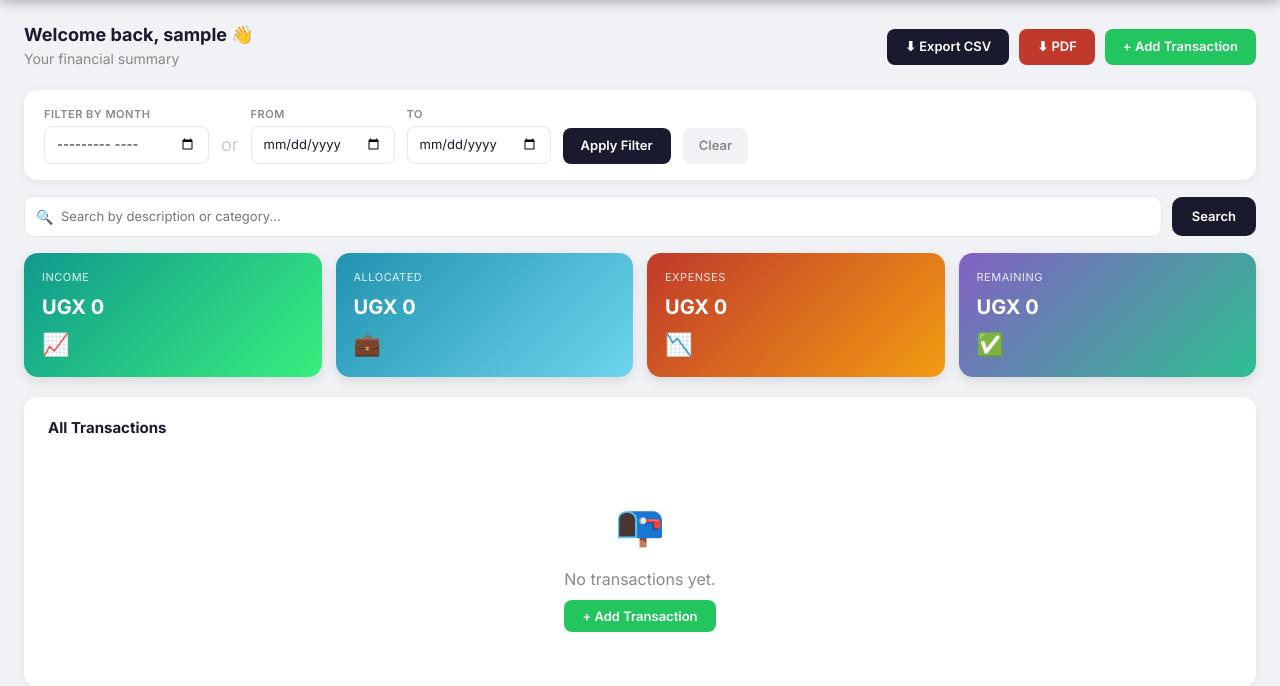
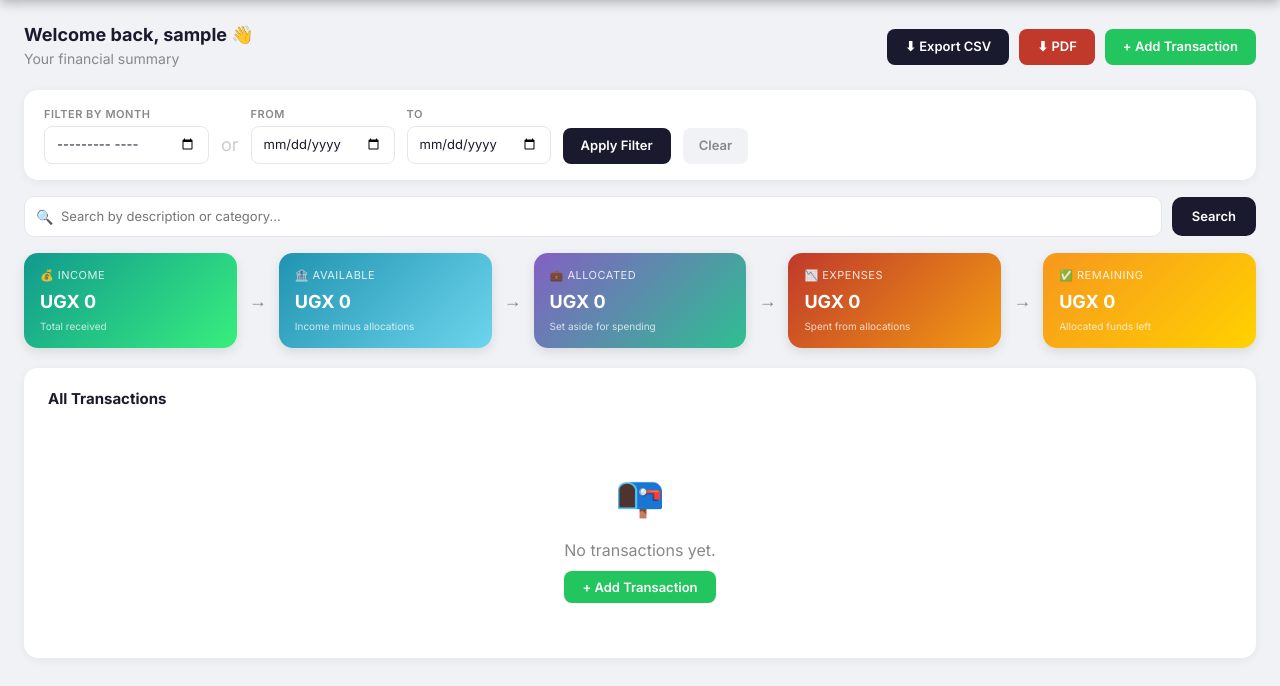
Before and after one commit to Emma-Ssali/fetracker, a Django app: page /dashboard/ in a window 1280 px wide. Shown: the part 57-743 px from the top of the page. Run offline with Django 5.2, Linux system fonts and the light colour scheme; the visitor is signed in with stand-in values (Sample User, id 1); data that the repository does not hold is empty; some libraries are stand-ins or nearby versions.

Commit message:
Flow now starts from Income

```diff
--- a/tracker/templates/tracker/dashboard.html
+++ b/tracker/templates/tracker/dashboard.html
@@ -137,36 +137,98 @@
 </div>
 {% endif %}
 
-<!-- Summary Cards -->
-<div style="display:grid; grid-template-columns:repeat(4,1fr); gap:14px; margin-bottom:20px;">
+<!-- Summary Cards — money flow -->
+<div style="display:flex; gap:12px; margin-bottom:20px; flex-wrap:nowrap;">
 
-    <div style="background:linear-gradient(135deg,#11998e,#38ef7d); border-radius:14px;
-                padding:16px 18px; color:white; box-shadow:0 4px 12px rgba(0,0,0,0.1);">
-        <div style="font-size:11px; opacity:0.85; text-transform:uppercase; letter-spacing:0.5px; margin-bottom:6px;">Income</div>
-        <div style="font-size:20px; font-weight:700;" id="income-val">UGX {{ total_income|floatformat:0 }}</div>
-        <div style="font-size:22px; margin-top:6px;">📈</div>
+    <!-- 1. Total Income -->
+    <div style="flex:1; background:linear-gradient(135deg,#11998e,#38ef7d);
+                border-radius:14px; padding:14px 16px; color:white;
+                box-shadow:0 4px 12px rgba(0,0,0,0.1);">
+        <div style="font-size:11px; opacity:0.85; text-transform:uppercase;
+                    letter-spacing:0.5px; margin-bottom:4px;">💰 Income</div>
+        <div style="font-size:18px; font-weight:700;" id="income-val">
+            UGX {{ total_income|floatformat:0 }}
+        </div>
+        <div style="font-size:10px; opacity:0.75; margin-top:4px;">
+            Total received
+        </div>
     </div>
 
-    <div style="background:linear-gradient(135deg,#2193b0,#6dd5ed); border-radius:14px;
-                padding:16px 18px; color:white; box-shadow:0 4px 12px rgba(0,0,0,0.1);">
-        <div style="font-size:11px; opacity:0.85; text-transform:uppercase; letter-spacing:0.5px; margin-bottom:6px;">Allocated</div>
-        <div style="font-size:20px; font-weight:700;" id="allocated-val">UGX {{ total_allocated|floatformat:0 }}</div>
-        <div style="font-size:22px; margin-top:6px;">💼</div>
+    <!-- Arrow -->
+    <div style="display:flex; align-items:center; color:#888; font-size:18px;">→</div>
+
+    <!-- 2. Available Income -->
+    <div style="flex:1; background:linear-gradient(135deg,#2193b0,#6dd5ed);
+                border-radius:14px; padding:14px 16px; color:white;
+                box-shadow:0 4px 12px rgba(0,0,0,0.1);">
+        <div style="font-size:11px; opacity:0.85; text-transform:uppercase;
+                    letter-spacing:0.5px; margin-bottom:4px;">🏦 Available</div>
+        <div style="font-size:18px; font-weight:700;" id="available-val">
+            UGX {{ available_income|floatformat:0 }}
+        </div>
+        <div style="font-size:10px; opacity:0.75; margin-top:4px;">
+            Income minus allocations
+        </div>
+        {% if available_income < 0 %}
+        <div style="font-size:10px; margin-top:2px;">⚠️ Over-allocated!</div>
+        {% endif %}
     </div>
 
-    <div style="background:linear-gradient(135deg,#c0392b,#f39c12); border-radius:14px;
-                padding:16px 18px; color:white; box-shadow:0 4px 12px rgba(0,0,0,0.1);">
-        <div style="font-size:11px; opacity:0.85; text-transform:uppercase; letter-spacing:0.5px; margin-bottom:6px;">Expenses</div>
-        <div style="font-size:20px; font-weight:700;" id="expenses-val">UGX {{ total_expenses|floatformat:0 }}</div>
-        <div style="font-size:22px; margin-top:6px;">📉</div>
+    <!-- Arrow -->
+    <div style="display:flex; align-items:center; color:#888; font-size:18px;">→</div>
+
+    <!-- 3. Allocated Funds -->
+    <div style="flex:1; background:linear-gradient(135deg,#8360c3,#2ebf91);
+                border-radius:14px; padding:14px 16px; color:white;
+                box-shadow:0 4px 12px rgba(0,0,0,0.1);">
+        <div style="font-size:11px; opacity:0.85; text-transform:uppercase;
+                    letter-spacing:0.5px; margin-bottom:4px;">💼 Allocated</div>
+        <div style="font-size:18px; font-weight:700;" id="allocated-val">
+            UGX {{ total_allocated|floatformat:0 }}
+        </div>
+        <div style="font-size:10px; opacity:0.75; margin-top:4px;">
+            Set aside for spending
+        </div>
     </div>
 
-    <div style="background:{% if remaining_allocated >= 0 %}linear-gradient(135deg,#8360c3,#2ebf91){% else %}linear-gradient(135deg,#f7971e,#ffd200){% endif %};
-                border-radius:14px; padding:16px 18px; color:white; box-shadow:0 4px 12px rgba(0,0,0,0.1);">
-        <div style="font-size:11px; opacity:0.85; text-transform:uppercase; letter-spacing:0.5px; margin-bottom:6px;">Remaining</div>
-        <div style="font-size:20px; font-weight:700;" id="remaining-val">UGX {{ remaining_allocated|floatformat:0 }}</div>
-        <div style="font-size:22px; margin-top:6px;">{% if remaining_allocated >= 0 %}✅{% else %}⚠️{% endif %}</div>
-        {% if remaining_allocated < 0 %}<div style="font-size:10px; opacity:0.9; margin-top:4px;">Over budget!</div>{% endif %}
+    <!-- Arrow -->
+    <div style="display:flex; align-items:center; color:#888; font-size:18px;">→</div>
+
+    <!-- 4. Expenses -->
+    <div style="flex:1; background:linear-gradient(135deg,#c0392b,#f39c12);
+                border-radius:14px; padding:14px 16px; color:white;
+                box-shadow:0 4px 12px rgba(0,0,0,0.1);">
+        <div style="font-size:11px; opacity:0.85; text-transform:uppercase;
+                    letter-spacing:0.5px; margin-bottom:4px;">📉 Expenses</div>
+        <div style="font-size:18px; font-weight:700;" id="expenses-val">
+            UGX {{ total_expenses|floatformat:0 }}
+        </div>
+        <div style="font-size:10px; opacity:0.75; margin-top:4px;">
+            Spent from allocations
+        </div>
+    </div>
+
+    <!-- Arrow -->
+    <div style="display:flex; align-items:center; color:#888; font-size:18px;">→</div>
+
+    <!-- 5. Remaining Allocated -->
+    <div style="flex:1; border-radius:14px; padding:14px 16px; color:white;
+                box-shadow:0 4px 12px rgba(0,0,0,0.1);
+                background:{% if remaining_allocated >= 0 %}linear-gradient(135deg,#f7971e,#ffd200){% else %}linear-gradient(135deg,#c0392b,#e74c3c){% endif %};">
+        <div style="font-size:11px; opacity:0.85; text-transform:uppercase;
+                    letter-spacing:0.5px; margin-bottom:4px;">
+            {% if remaining_allocated >= 0 %}✅{% else %}⚠️{% endif %} Remaining
+        </div>
+        <div style="font-size:18px; font-weight:700;" id="remaining-val">
+            UGX {{ remaining_allocated|floatformat:0 }}
+        </div>
+        <div style="font-size:10px; opacity:0.75; margin-top:4px;">
+            {% if remaining_allocated >= 0 %}
+                Allocated funds left
+            {% else %}
+                Over budget!
+            {% endif %}
+        </div>
     </div>
 
 </div>
@@ -389,6 +451,7 @@
 
     const counters = [
         { id:"income-val",    val:{{ total_income }} },
+        { id: "available-val", val: {{ available_income }} },
         { id:"allocated-val", val:{{ total_allocated }} },
         { id:"expenses-val",  val:{{ total_expenses }} },
         { id:"remaining-val", val:{{ remaining_allocated }} },
--- a/tracker/views.py
+++ b/tracker/views.py
@@ -72,76 +72,80 @@ def verify_token(request):
 # <------- DASHBOARD ---------->
 @login_required
 def dashboard(request):
+    all_transactions = Transaction.objects.filter(
+        user=request.user).order_by('-date')
 
-    transactions = Transaction.objects.filter(user=request.user).order_by('-date')
-
-    # ------- Search -------------------------
+    # ── Search ──────────────────────────────────────────
     search = request.GET.get('search', '').strip()
     if search:
-        transactions = transactions.filter(
+        all_transactions = all_transactions.filter(
             Q(description__icontains=search) |
             Q(category__icontains=search)
         )
 
-    # ------ Date filtering ------------------
-    start_date = request.GET.get('start_date', '').strip()
-    end_date   = request.GET.get('end_date', '').strip()
-    month      = request.GET.get('month', '').strip()
+    # ── Date filtering ──────────────────────────────────
+    date_from = request.GET.get('date_from', '').strip()
+    date_to   = request.GET.get('date_to',   '').strip()
+    month     = request.GET.get('month',     '').strip()
 
-    # Apply filters
     if month:
         try:
-            parsed = datetime.strptime(month, '%Y-%m')
-            transactions = transactions.filter(
-                date__year=parsed.year,
-                date__month=parsed.month
-            )
+            year, mon = month.split('-')
+            all_transactions = all_transactions.filter(
+                date__year=int(year), date__month=int(mon))
         except ValueError:
             pass
-    elif start_date and end_date:
-        transactions = transactions.filter(
-            date__gte=start_date,
-            date__lte=end_date
-        )
-    elif start_date:
-        transactions = transactions.filter(date__gte=start_date)
-    elif end_date:
-        transactions = transactions.filter(date__lte=end_date)
+    elif date_from and date_to:
+        all_transactions = all_transactions.filter(
+            date__gte=date_from, date__lte=date_to)
+    elif date_from:
+        all_transactions = all_transactions.filter(date__gte=date_from)
+    elif date_to:
+        all_transactions = all_transactions.filter(date__lte=date_to)
 
-    # -------calculate totals first ----------
-    total_income = transactions.filter(transaction_type='income').aggregate(
+    # ── Totals ──────────────────────────────────────────
+    total_income = all_transactions.filter(
+        transaction_type='income').aggregate(
         Sum('amount'))['amount__sum'] or 0
-    total_allocated = transactions.filter(
+
+    total_allocated = all_transactions.filter(
         transaction_type='allocated').aggregate(
         Sum('amount'))['amount__sum'] or 0
-    total_expenses = transactions.filter(transaction_type='expense').aggregate(
+
+    total_expenses = all_transactions.filter(
+        transaction_type='expense').aggregate(
         Sum('amount'))['amount__sum'] or 0
-    remaining_allocated = total_allocated - total_expenses
 
-    #Step 3 — category breakdown        ← ADD THIS BLOCK HERE
+    # ── New flow calculations ───────────────────────────
+    available_income    = total_income - total_allocated   # income not yet allocated
+    remaining_allocated = total_allocated - total_expenses # allocated not yet spent
+
+    # ── Category breakdown ──────────────────────────────
     category_breakdown = (
-        transactions
+        all_transactions
         .filter(transaction_type='expense')
         .values('category')
         .annotate(total=Sum('amount'))
         .order_by('-total')
     )
-    # Pagination — 10 transactions per page
-    paginator = Paginator(transactions, 10)
+
+    # ── Pagination ──────────────────────────────────────
+    paginator = Paginator(all_transactions, 10)
     page_number = request.GET.get('page')
     transactions = paginator.get_page(page_number)
 
     context = {
-        'transactions': transactions,
-        'total_income': total_income,
-        'total_allocated': total_allocated,
-        'total_expenses': total_expenses,
+        'transactions':        transactions,
+        'total_income':        total_income,
+        'total_allocated':     total_allocated,
+        'total_expenses':      total_expenses,
+        'available_income':    available_income,
         'remaining_allocated': remaining_allocated,
-        'category_breakdown': category_breakdown,
-        'start_date':         start_date or '',
-        'end_date':           end_date or '',
-        'month':              month or '',
-        'search':             search or '',
+        'category_breakdown':  category_breakdown,
+        'date_from':           date_from or '',
+        'date_to':             date_to   or '',
+        'month':               month     or '',
+        'search':              search    or '',
     }
     return render(request, 'tracker/dashboard.html', context)
 
@@ -153,6 +157,32 @@ def add_transaction(request):
         if form.is_valid():
             transaction = form.save(commit=False)
             transaction.user = request.user  # link to logged-in user
+            transaction.save()
+            messages.success(request, 'Transaction added successfully!')
+            return redirect('dashboard')
+
+            # Warn if allocating more than available income
+            if transaction.transaction_type == 'allocated':
+                total_income = Transaction.objects.filter(
+                    user=request.user,
+                    transaction_type='income'
+                ).aggregate(Sum('amount'))['amount__sum'] or 0
+
+                total_already_allocated = Transaction.objects.filter(
+                    user=request.user,
+                    transaction_type='allocated'
+                ).aggregate(Sum('amount'))['amount__sum'] or 0
+
+                available = total_income - total_already_allocated
+
+                if transaction.amount > available:
+                    messages.warning(
+                        request,
+                        f'Warning: You are allocating UGX {transaction.amount:,.0f} '
+                        f'but only UGX {available:,.0f} is available from income. '
+                        f'Transaction saved but you are over-allocated.'
+                    )
+
             transaction.save()
             messages.success(request, 'Transaction added successfully!')
             return redirect('dashboard')
```
